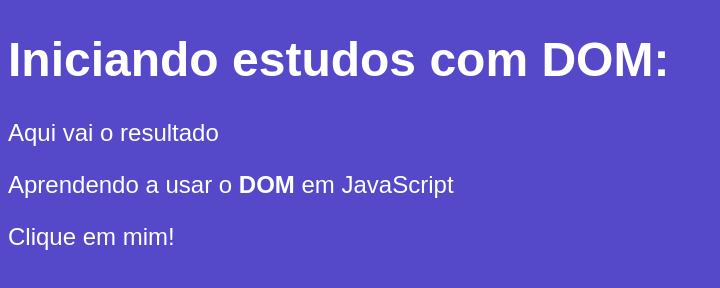
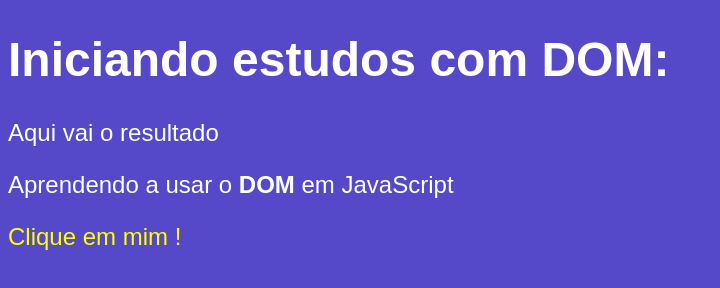
Before and after one commit to kennioliveira87/Java-Scripit, a plain HTML site: page Ex005/index.html in a window 1280 px wide. Shown: the whole page, without its empty margins (0-720 px from the left). Drawn offline with Linux system fonts and the light colour scheme.

Commit message:
atualizei ex005

```diff
--- a/Ex005/index.html
+++ b/Ex005/index.html
@@ -18,12 +18,19 @@
     <h1>Iniciando estudos com DOM:</h1>
     <p>Aqui vai o resultado</p>
     <p>Aprendendo a usar o <strong>DOM</strong> em JavaScript</p>
-    <div>Clique em mim!</div>
+    <div id="msg">Clique em mim !</div>
 
     <script>
-        var p1 = window.document.getElementsByName('p')[0]
-        window.document.write("Está escrito assim: " + p1.innerText)
-    </script>
+        var corpo = window.document.body
+        var p1 = window.document.getElementsByName('p')[1]
+        /*
+        var d = window.document.getElementById('msg')
+        d.style.background = 'green'
+        d.innerText = 'Estou aguardando...'
+        */
+        var d = window.document.querySelector('div#msg')
+        d.style.color = 'yellow'
+        </script>
 
 </body>
 </html>
```
